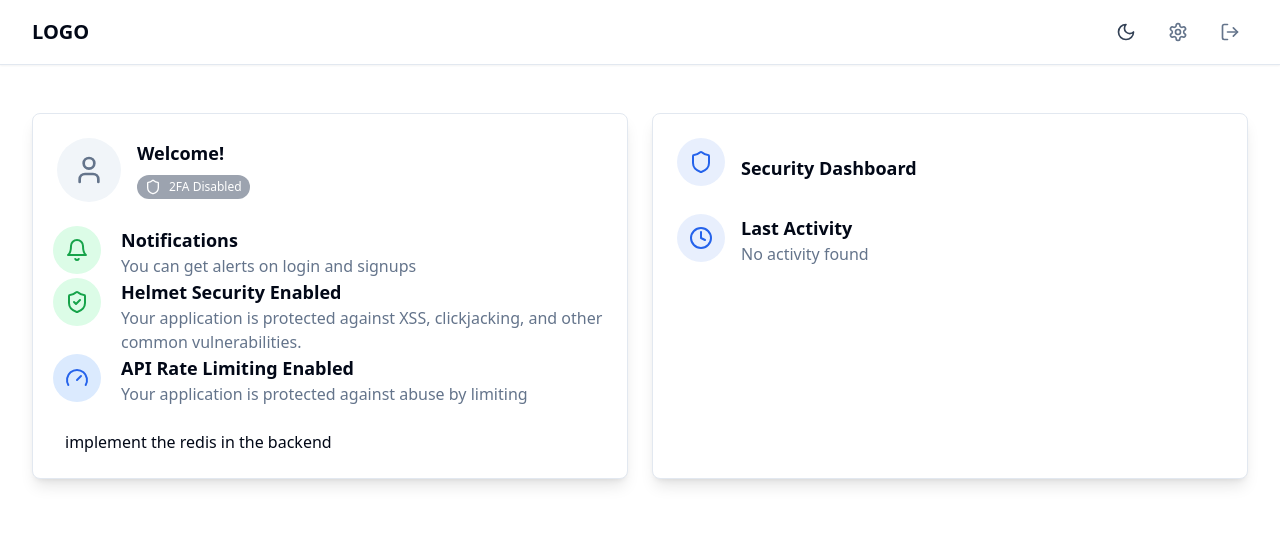
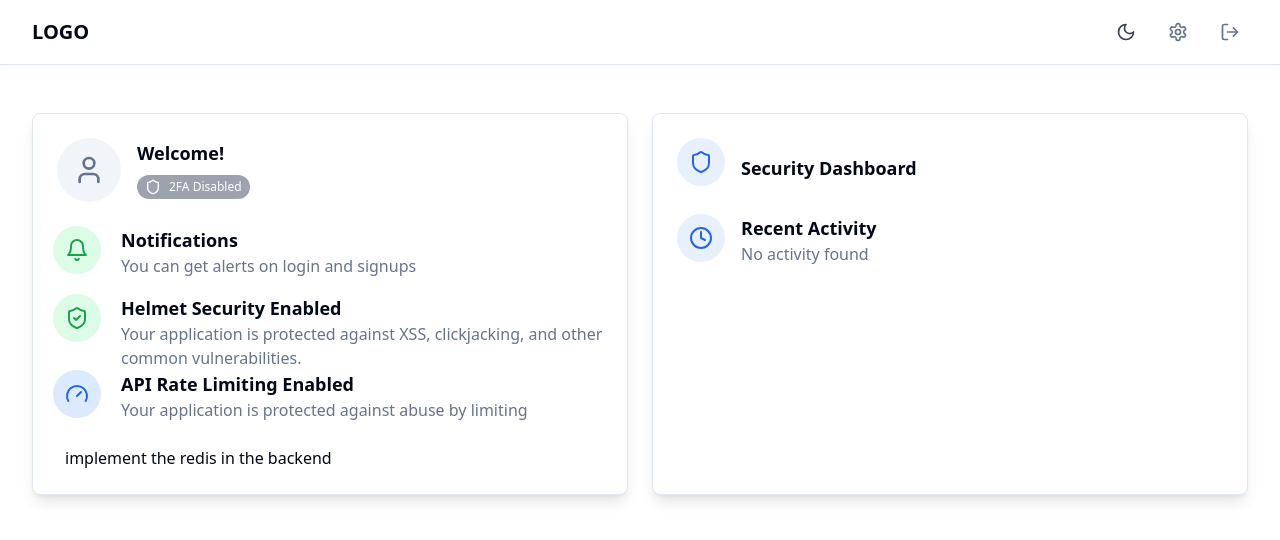
Before and after one commit to hemanth5544/SecureServer, a React (Vite) app: page /dashboard in a window 1280 px wide. Shown: the top 540 px of the page. Built offline with nearby package versions, Linux system fonts and the light colour scheme.

Commit message:
align fix

```diff
--- a/src/components/DashboardComponets/NotificationDashboard.tsx
+++ b/src/components/DashboardComponets/NotificationDashboard.tsx
@@ -12,7 +12,7 @@
             <h3 className="text-lg font-semibold text-card-foreground">
               Notifications
             </h3>
-            <p className="text-muted-foreground">
+            <p className="text-muted-foreground h-10">
               You can get alerts on login and signups
             </p>
           </div>
--- a/src/components/DashboardStats.tsx
+++ b/src/components/DashboardStats.tsx
@@ -34,7 +34,7 @@
           {/* Last Activity Content */}
           <div>
             <h3 className="text-lg font-semibold text-card-foreground">
-              Last Activity
+              Recent Activity
             </h3>
             <p className="text-muted-foreground">
               {lastActivity ? (
```
